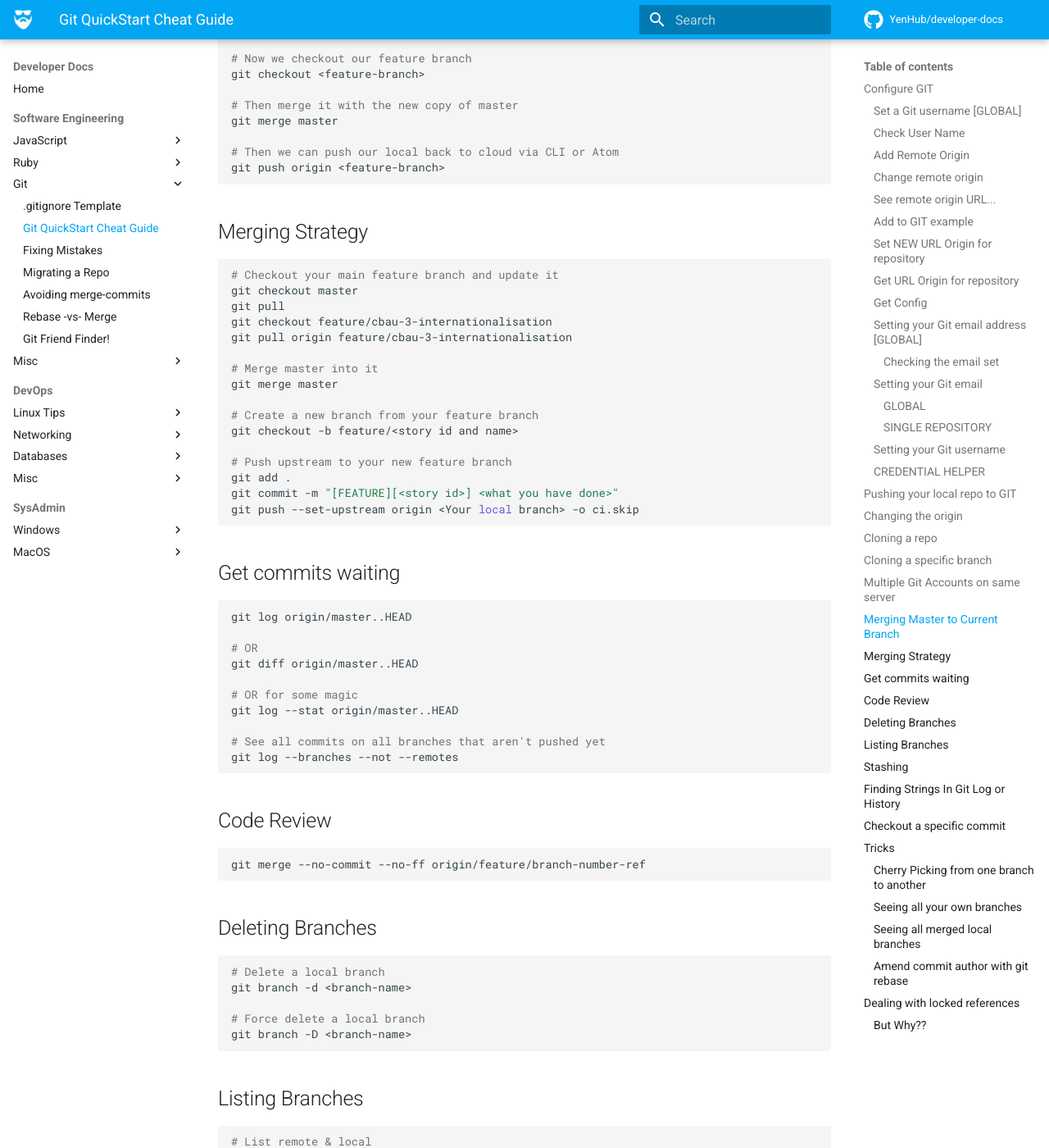
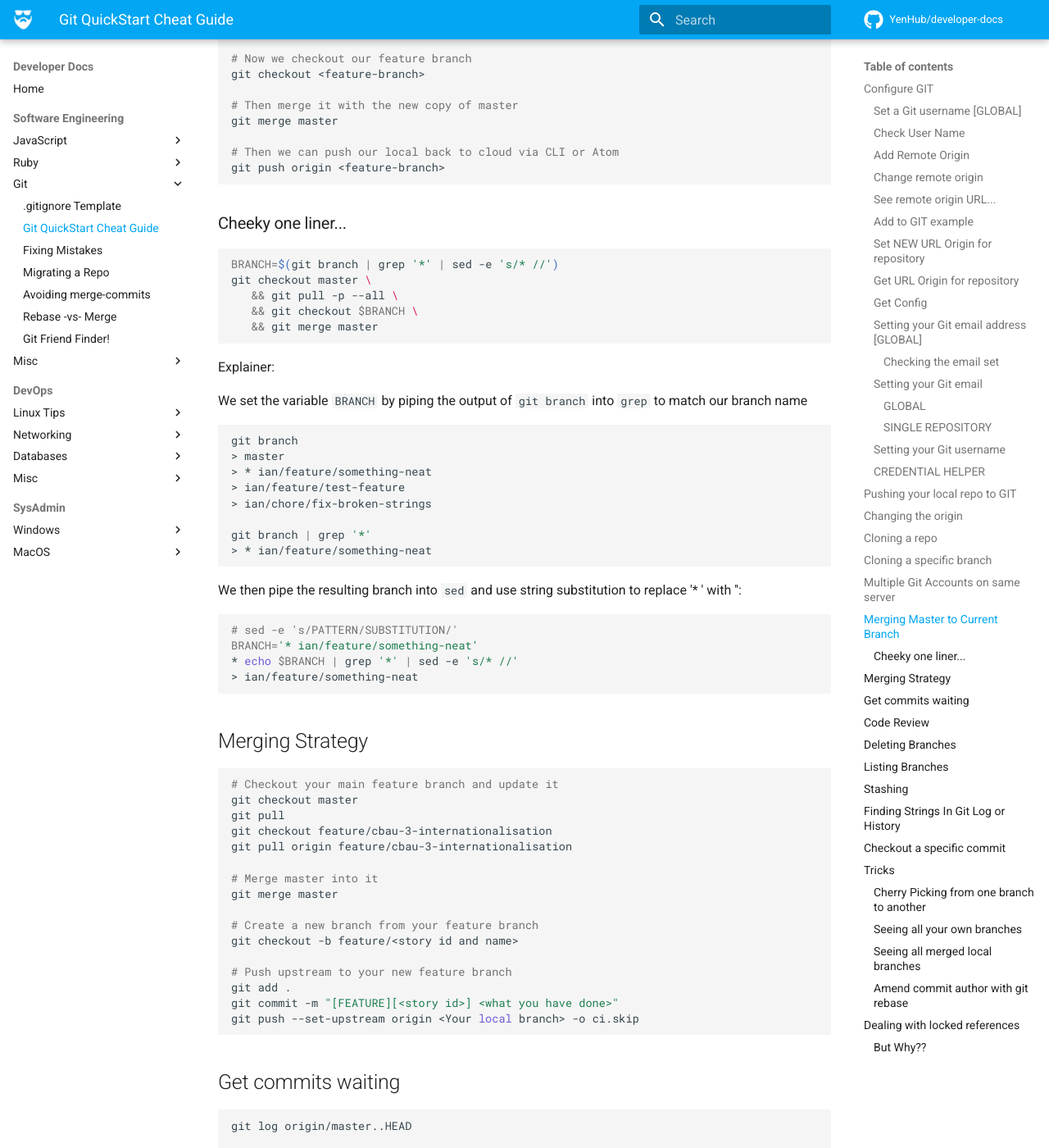
Before and after one commit to YenHub/developer-docs, an MkDocs documentation site: the page built from docs/engineering/git/git-quickstart.md, in a window 1280 px wide and 1400 px high, scrolled down 5191 px. Shown: the whole window at 82% size. Built offline with MkDocs 1.6.1 and Material for MkDocs 9.7.7, drawn with Linux system fonts in a browser that asks for light colours; comment, search, counter and statistics services are not loaded.

Commit message:
Add cheeky one liner merge master to current branch

````diff
--- a/docs/engineering/git/git-quickstart.md
+++ b/docs/engineering/git/git-quickstart.md
@@ -269,6 +269,40 @@ git merge master
 git push origin <feature-branch>
 ```
 
+### Cheeky one liner...
+
+```bash
+BRANCH=$(git branch | grep '*' | sed -e 's/* //')
+git checkout master \
+   && git pull -p --all \
+   && git checkout $BRANCH \
+   && git merge master
+```
+
+Explainer:
+
+We set the variable `BRANCH` by piping the output of `git branch` into `grep` to match our branch name
+
+```bash
+git branch
+> master
+> * ian/feature/something-neat
+> ian/feature/test-feature
+> ian/chore/fix-broken-strings
+
+git branch | grep '*'
+> * ian/feature/something-neat
+```
+
+We then pipe the resulting branch into `sed` and use string substitution to replace '\* ' with '':
+
+```bash
+# sed -e 's/PATTERN/SUBSTITUTION/'
+BRANCH='* ian/feature/something-neat'
+* echo $BRANCH | grep '*' | sed -e 's/* //'
+> ian/feature/something-neat
+```
+
 ## Merging Strategy
 
 ```bash
````
